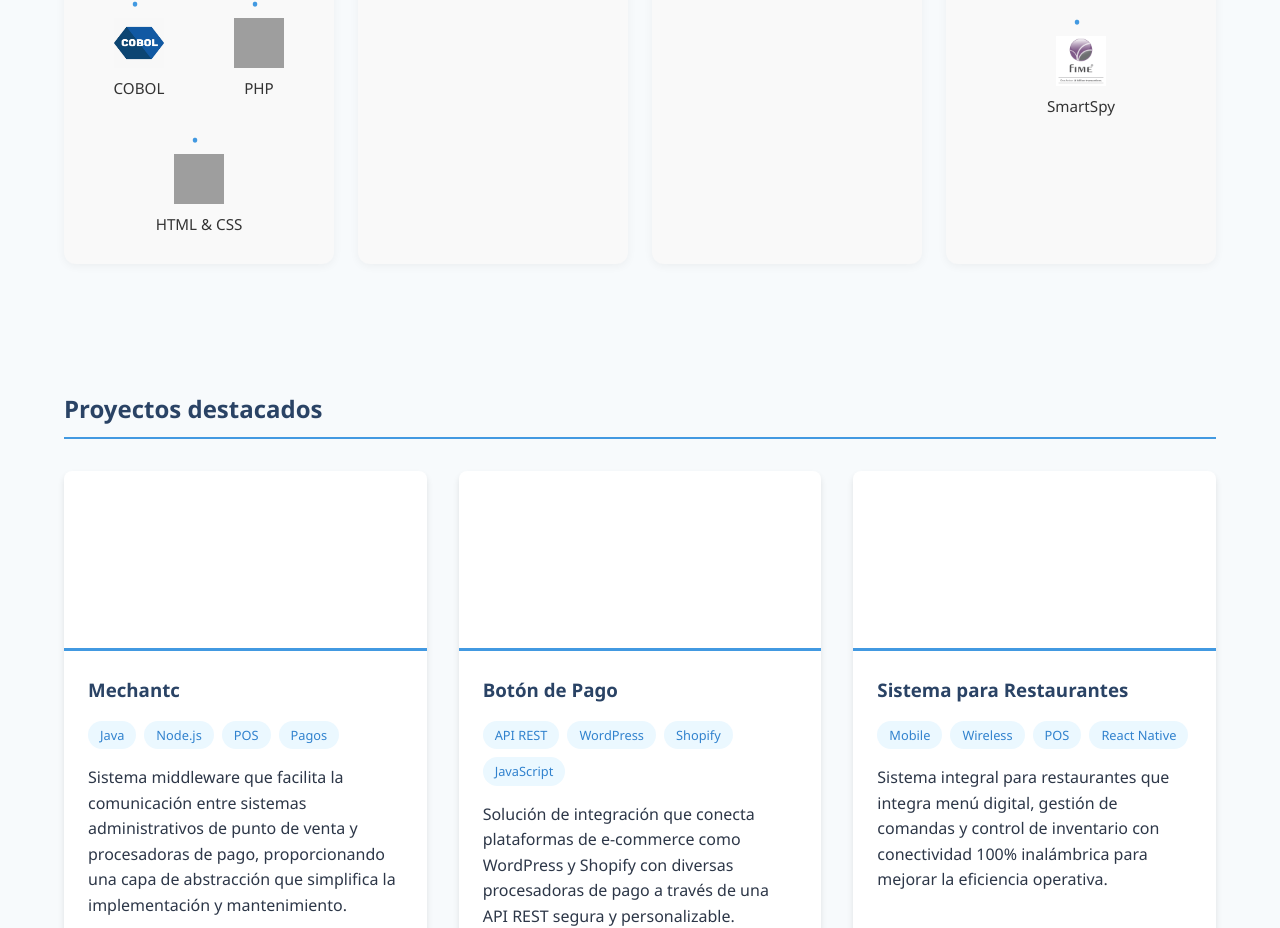
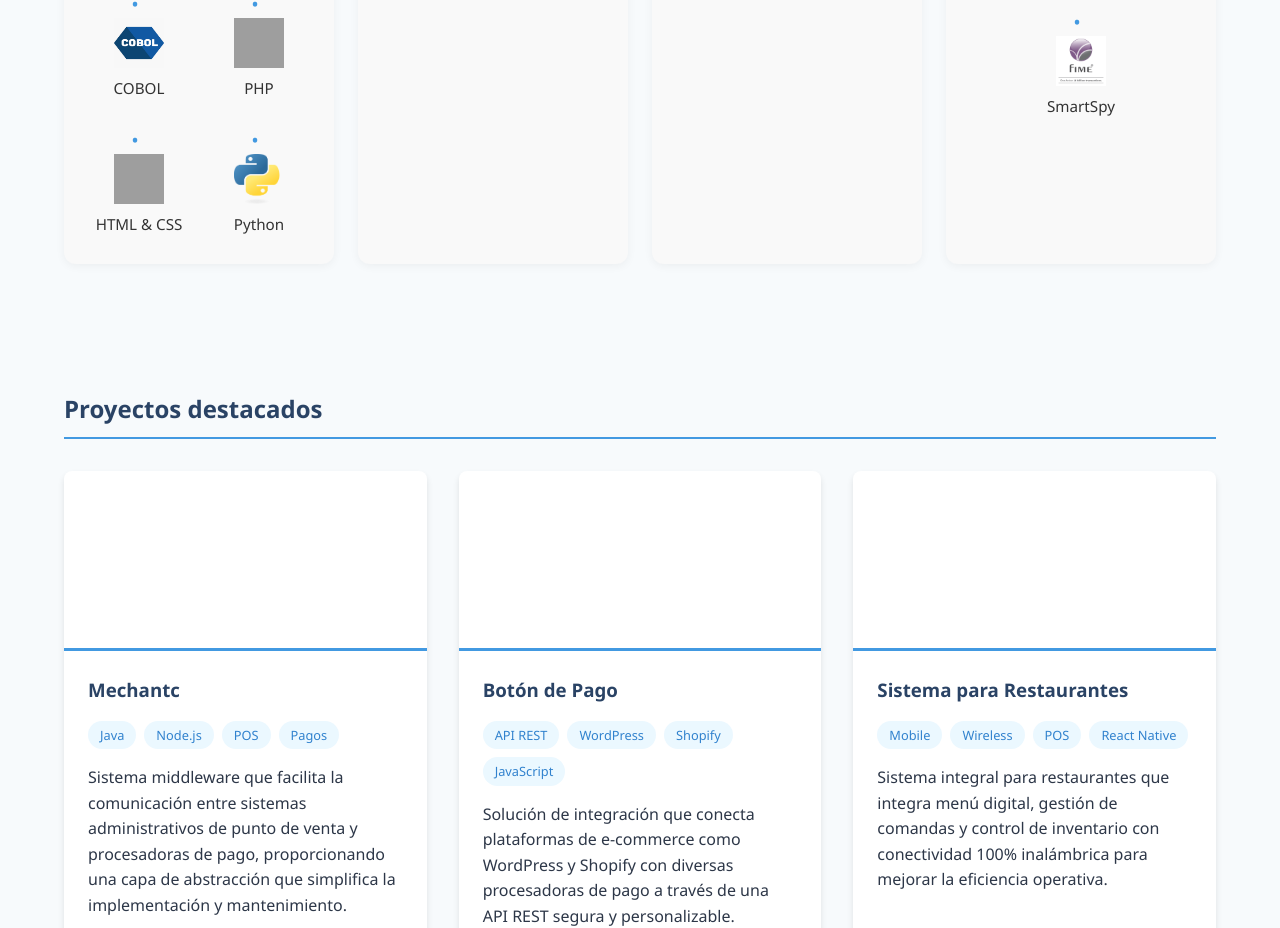
Before and after one commit to daniv096/miportafolio, a plain HTML site: page index.html in a window 1280 px wide. Shown: the part 1190-2118 px from the top of the page. Drawn offline with Linux system fonts and the light colour scheme; grey boxes are pictures that could not be loaded.

Commit message:
Actualizacion del landing page portafolio con iaagenes

```diff
--- a/index.html
+++ b/index.html
@@ -539,6 +539,10 @@
                     <img src="https://cdn.jsdelivr.net/gh/devicons/devicon/icons/html5/html5-original.svg" alt="HTML & CSS">
                     <span>HTML & CSS</span>
                   </li>
+                  <li class="skill-item">
+                    <img src="assets/Python.png" alt="HTML & CSS">
+                    <span>Python</span>
+                  </li>
                 </ul>
               </div>
 
```
Also changed, not shown: assets/Python.png (added).
